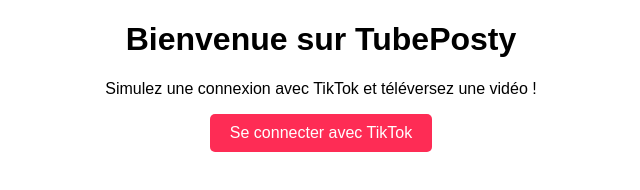
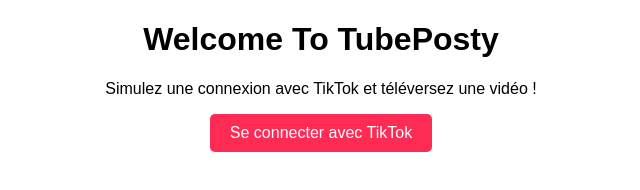
Before and after one commit to WhussDaCode/TubePosty, a plain HTML site: page index.html in a window 1280 px wide. Shown: the whole page, without its empty margins (319-959 px from the left). Drawn offline with Linux system fonts and the light colour scheme.

Commit message:
Update index.html

```diff
--- a/index.html
+++ b/index.html
@@ -25,7 +25,7 @@
     </style>
 </head>
 <body>
-    <h1>Bienvenue sur TubePosty</h1>
+    <h1>Welcome To TubePosty</h1>
     <p>Simulez une connexion avec TikTok et téléversez une vidéo !</p>
 
     <!-- Bouton de connexion -->
```
